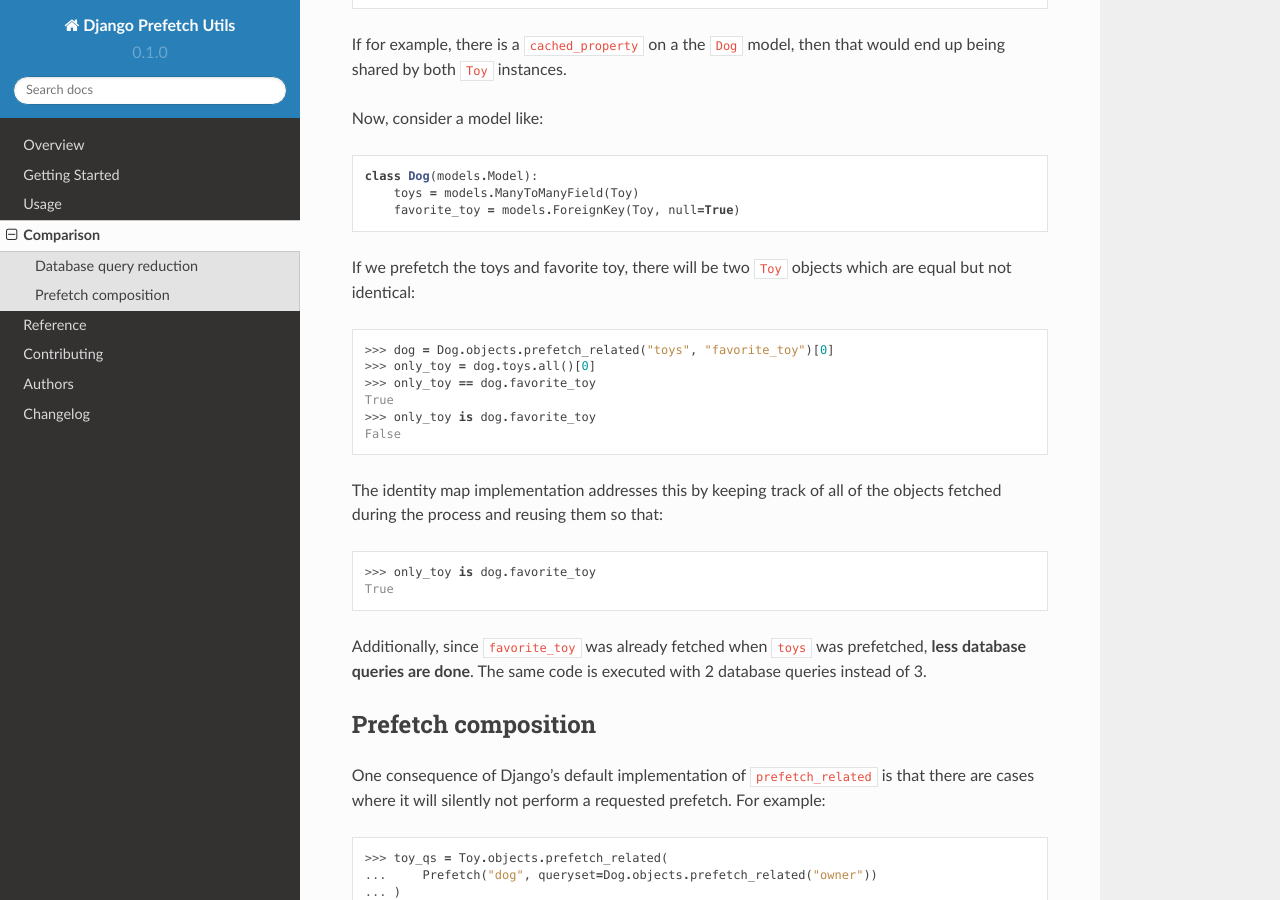
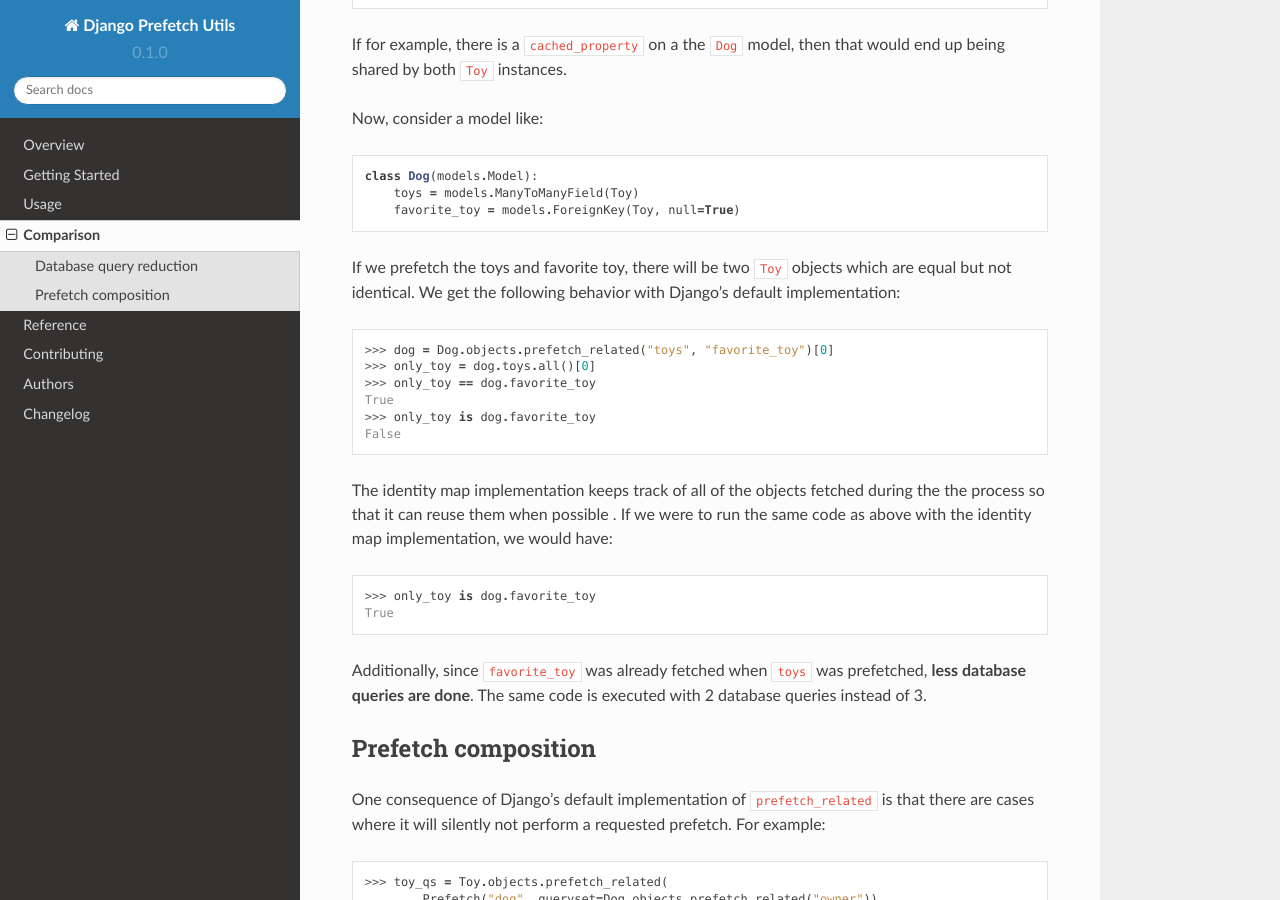
Before and after one commit to roverdotcom/django-prefetch-utils, a Sphinx documentation site: the page built from docs/identity_map_comparison.rst, in a window 1280 px wide and 900 px high, scrolled down 513 px. Built offline with Sphinx 7.4.7 and the Read the Docs theme 2.0.0, drawn with Linux system fonts in a browser that asks for light colours.

```diff
--- a/AUTHORS.rst
+++ b/AUTHORS.rst
@@ -1,4 +1,4 @@
 Authors
 =======
 
-* Mike Hansen - https://github.com/roverdotcom/
+* Mike Hansen - https://github.com/mwhansen/
--- a/docs/identity_map_comparison.rst
+++ b/docs/identity_map_comparison.rst
@@ -15,14 +15,14 @@
 that for the same prefetch lookup, equal model instances are identical.
 For example::
 
-  >>> toy1, toy2 = Toy.objects.prefetch_related("dog")
-  >>> toy1.dog == toy2.dog
-  True
-  >>> toy1.dog is toy2.dog
-  True
-  >>> toy1, toy2 = Toy.objects.select_related("dog")
-  >>> toy1.dog is toy2.dog
-  False
+   >>> toy1, toy2 = Toy.objects.prefetch_related("dog")
+   >>> toy1.dog == toy2.dog
+   True
+   >>> toy1.dog is toy2.dog
+   True
+   >>> toy1, toy2 = Toy.objects.select_related("dog")
+   >>> toy1.dog is toy2.dog
+   False
 
 If for example, there is a ``cached_property`` on a the ``Dog`` model, then
 that would end up being shared by both ``Toy`` instances.
@@ -34,7 +34,8 @@
        favorite_toy = models.ForeignKey(Toy, null=True)
 
 If we prefetch the toys and favorite toy, there will be two ``Toy``
-objects which are equal but not identical::
+objects which are equal but not identical.  We get the following behavior
+with Django's default implementation::
 
    >>> dog = Dog.objects.prefetch_related("toys", "favorite_toy")[0]
    >>> only_toy = dog.toys.all()[0]
@@ -43,8 +44,10 @@
    >>> only_toy is dog.favorite_toy
    False
 
-The identity map implementation addresses this by keeping track of
-all of the objects fetched during the process and reusing them so that::
+The identity map implementation keeps track of all of the objects fetched
+during the the process so that it can reuse them when possible .  If we
+were to run the same code as above with the identity map implementation,
+we would have::
 
    >>> only_toy is dog.favorite_toy
    True
```
